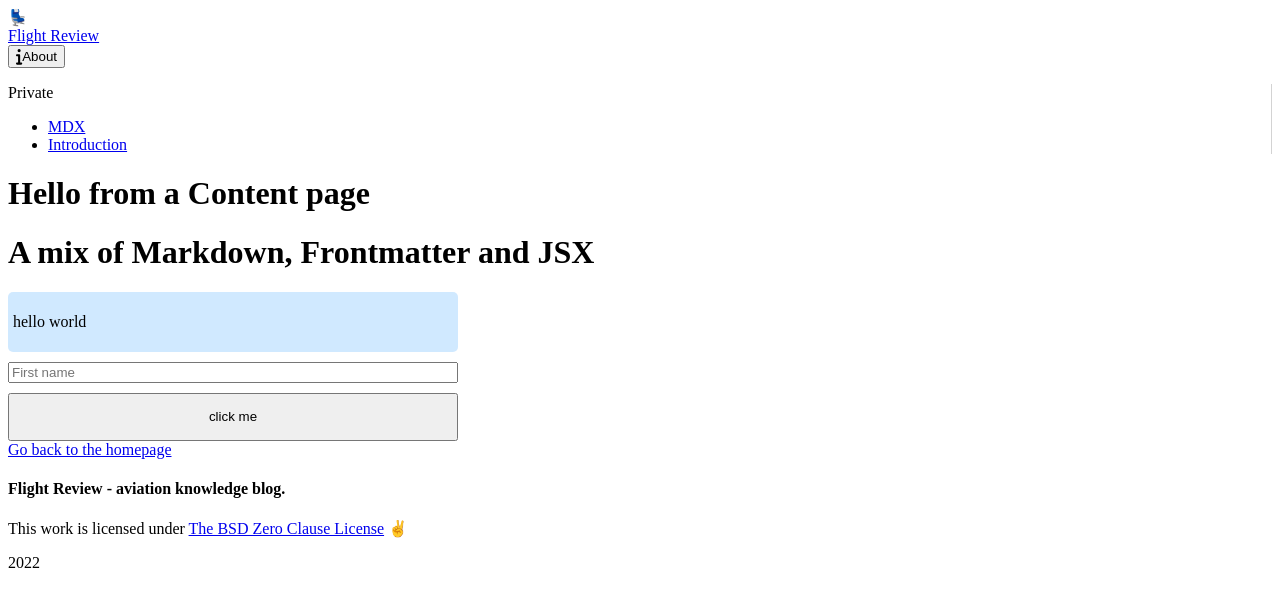
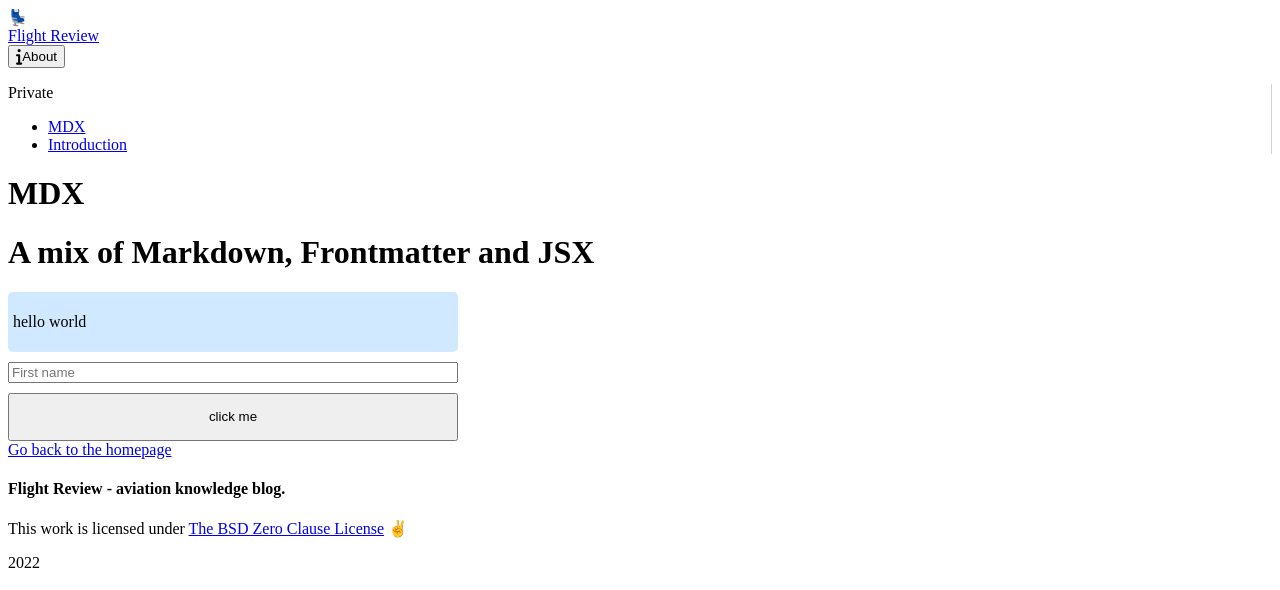
Before and after one commit to ztbochanski/flight-review, a Gatsby site: page /private/MDX in a window 1280 px wide. Shown: the top 590 px of the page. Built offline with nearby package versions, Linux system fonts and the light colour scheme; Gatsby itself is replaced by a stand-in of ours.

Commit message:
refactor frontmatter title inside h1 tag

```diff
--- a/src/templates/content.jsx
+++ b/src/templates/content.jsx
@@ -8,7 +8,7 @@ const Content = ({ data: { mdx } }) => (
   <div className="content">
     <Seo title="Content" />
     <h1>
-      Hello from a <b>Content page</b>
+      {mdx.frontmatter.title}
     </h1>
     <MDXRenderer>{mdx.body}</MDXRenderer>
     <Link to="/">Go back to the homepage</Link>
```
